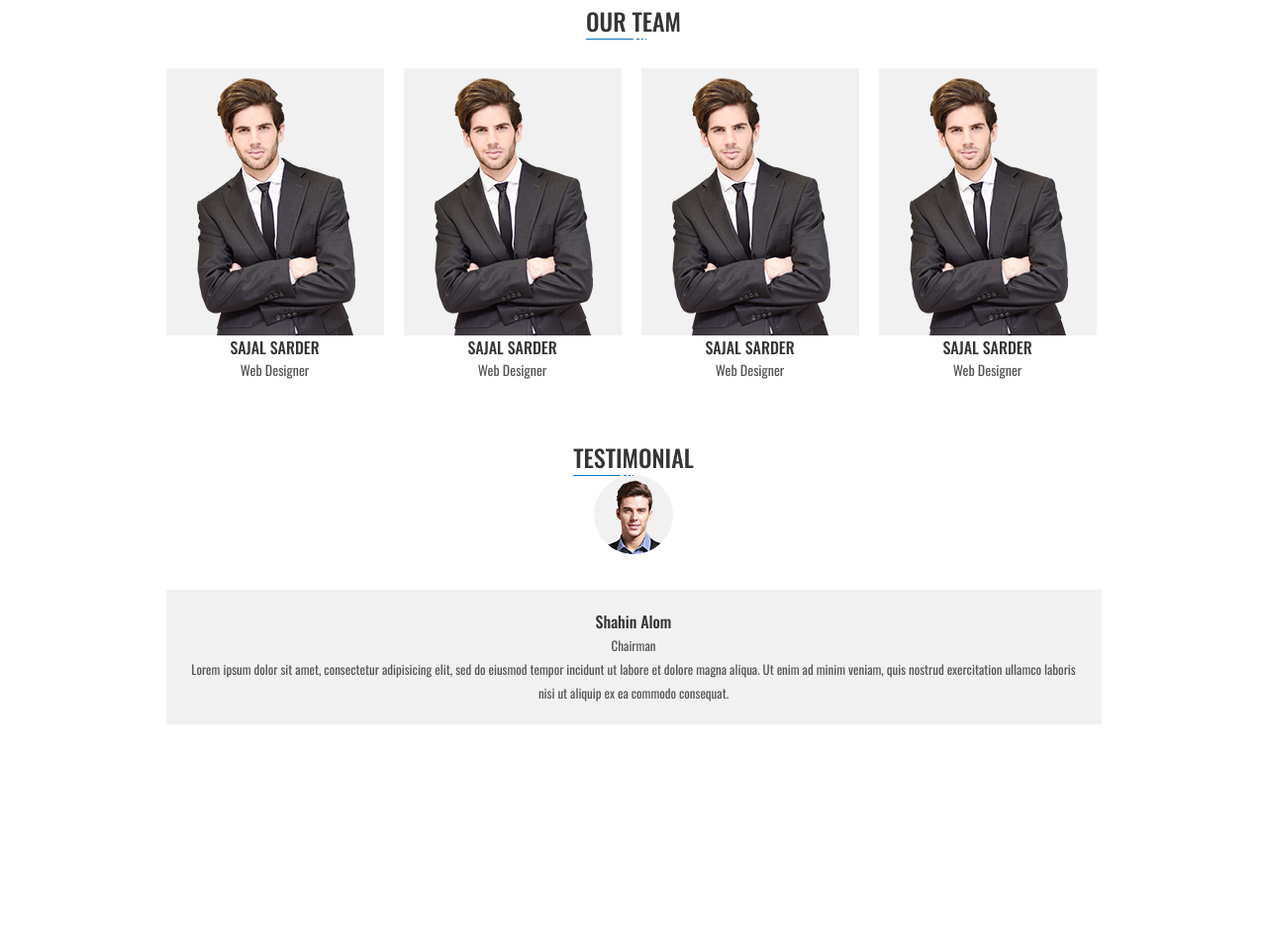
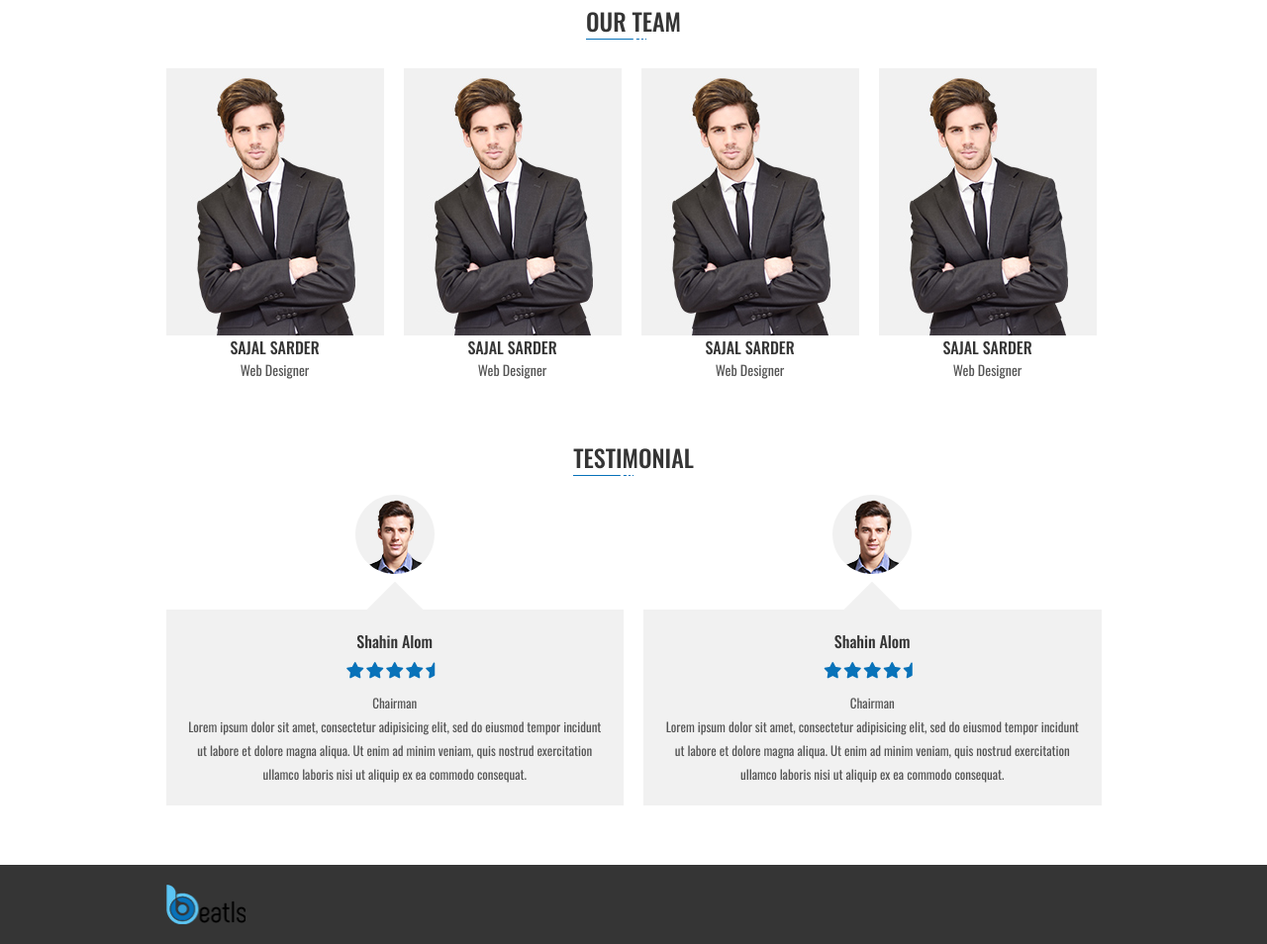
Before and after one commit to saifulreact/eatIs-Project, a plain HTML site: page index.html in a window 1280 px wide. Shown: the part 1985-2939 px from the top of the page at 99% size. Before the commit the page ends 2777 px from the top, so only its background shows below. Drawn offline with nearby package versions, Linux system fonts and the light colour scheme; a web font is replaced by a local one.

Commit message:
before footer

```diff
--- a/css/style.css
+++ b/css/style.css
@@ -466,6 +466,9 @@ img{
 #testmonial{
     padding-bottom: 60px;
 }
+.test_col{
+    margin-top: 20px;
+}
 .test_img{
     width: 80px;
     margin: 0 auto;
@@ -475,6 +478,7 @@ img{
     background: #f1f1f1;
     margin-top: 36px;
     text-align: center;
+    position: relative;
 }
 .test_details h3{
     font-size: 16px;
@@ -490,4 +494,36 @@ img{
    color: #555555;
    line-height: 24px;
 }
+.test_details::after{
+    content: "";
+    width: 40px;
+    height: 40px;
+    background: red;
+    position: absolute;
+    top: -20px;
+    left: 50%;
+    transform:   translateX(-50%) rotate(45deg) ;
+    z-index: -1;
+    background: #f1f1f1;
+
+
+}
+.test_details ul{
+    display: flex;
+
+    justify-content: center;
+    margin: 10px 0;
+}
+.test_details ul li a{
+    color: #0872b9;
+}
 /* ========================== testmonial part end ==================== */
+/* ========================= footerpartstart=============================== */
+#footer_part_start{
+    padding: 20px 0;
+    background: #353535;
+}
+.footer_logo img{
+    width: 80px;
+}
+/* ========================= footerpartend=============================== */
--- a/index.html
+++ b/index.html
@@ -292,6 +292,33 @@
                         </div>
                         <div class="test_details">
                             <h3>Shahin Alom</h3>
+                             <ul>
+                                <li><a href="#"><i class="fa-solid fa-star"></i></a></li>
+                                <li><a href="#"><i class="fa-solid fa-star"></i></a></li>
+                                <li><a href="#"><i class="fa-solid fa-star"></i></a></li>
+                                <li><a href="#"><i class="fa-solid fa-star"></i></a></li>
+                              <li><a href="#"><i class="fa-solid fa-star-half"></i></a></li>
+
+                            </ul>
+                            <p>Chairman</p>
+                            <p>Lorem ipsum dolor sit amet, consectetur adipisicing elit, sed do eiusmod tempor incidunt ut labore et dolore magna aliqua. Ut enim ad minim veniam, quis nostrud exercitation ullamco laboris nisi ut aliquip ex ea commodo consequat.</p>
+
+                        </div>
+                </div>
+                <div class="test_col">
+                        <div class="test_img">
+                            <img src="images/circle.png" alt="circle">
+                        </div>
+                        <div class="test_details">
+                            <h3>Shahin Alom</h3>
+                            <ul>
+                                <li><a href="#"><i class="fa-solid fa-star"></i></a></li>
+                                <li><a href="#"><i class="fa-solid fa-star"></i></a></li>
+                                <li><a href="#"><i class="fa-solid fa-star"></i></a></li>
+                                <li><a href="#"><i class="fa-solid fa-star"></i></a></li>
+                              <li><a href="#"><i class="fa-solid fa-star-half"></i></a></li>
+
+                            </ul>
                             <p>Chairman</p>
                             <p>Lorem ipsum dolor sit amet, consectetur adipisicing elit, sed do eiusmod tempor incidunt ut labore et dolore magna aliqua. Ut enim ad minim veniam, quis nostrud exercitation ullamco laboris nisi ut aliquip ex ea commodo consequat.</p>
 
@@ -303,5 +330,21 @@
       </section>
      <!-- --------------------------- testmonial part end ------------------------ -->
 
+     <!-- -------------------------- footer part start ------------------------------ -->
+      <footer id="footer_part_start">
+        <div class="container">
+            <div class="row">
+                <div class="logo_col">
+                    <div class="footer_logo">
+                        <img src="images/main-logo.png" alt="logo">
+                    </div>
+                </div>
+            </div>
+        </div>
+
+
+      </footer>
+     <!-- -------------------------- footer part end ------------------------------ -->
+
 </body>
 </html>
```
